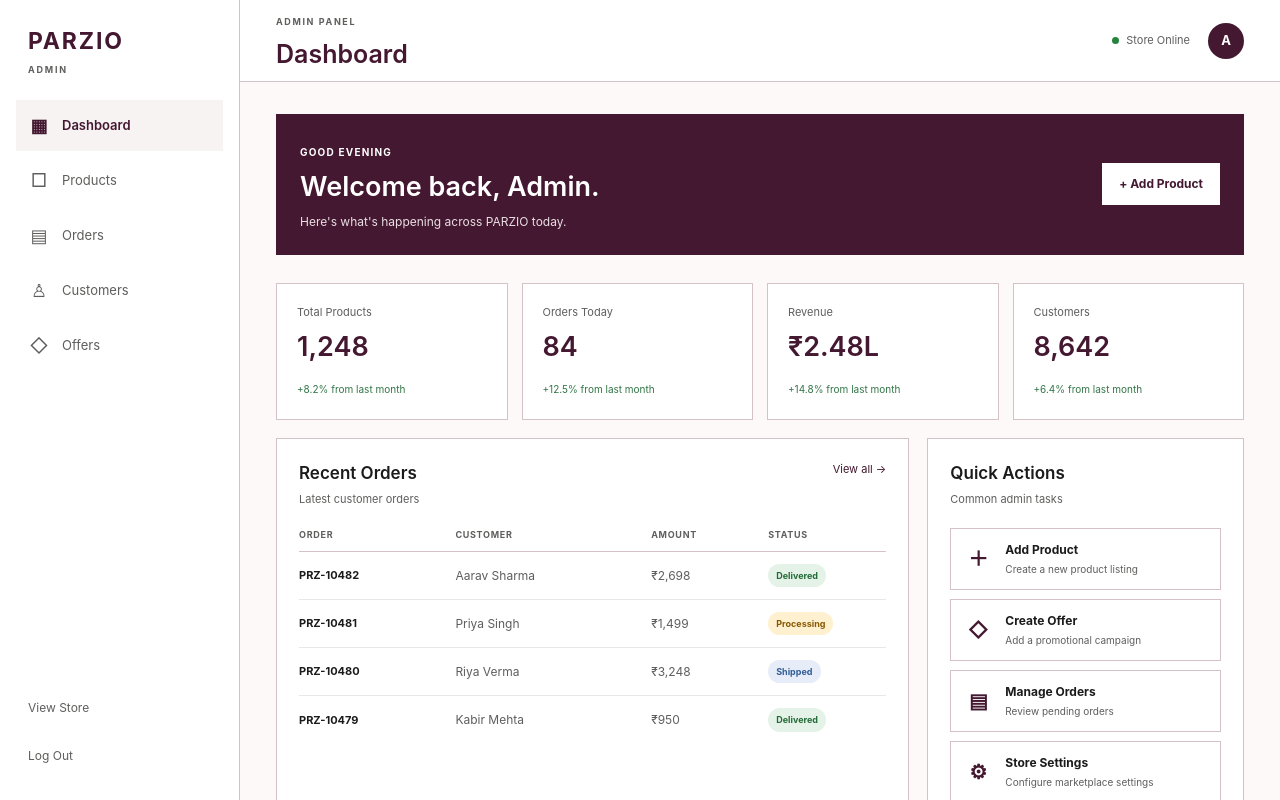
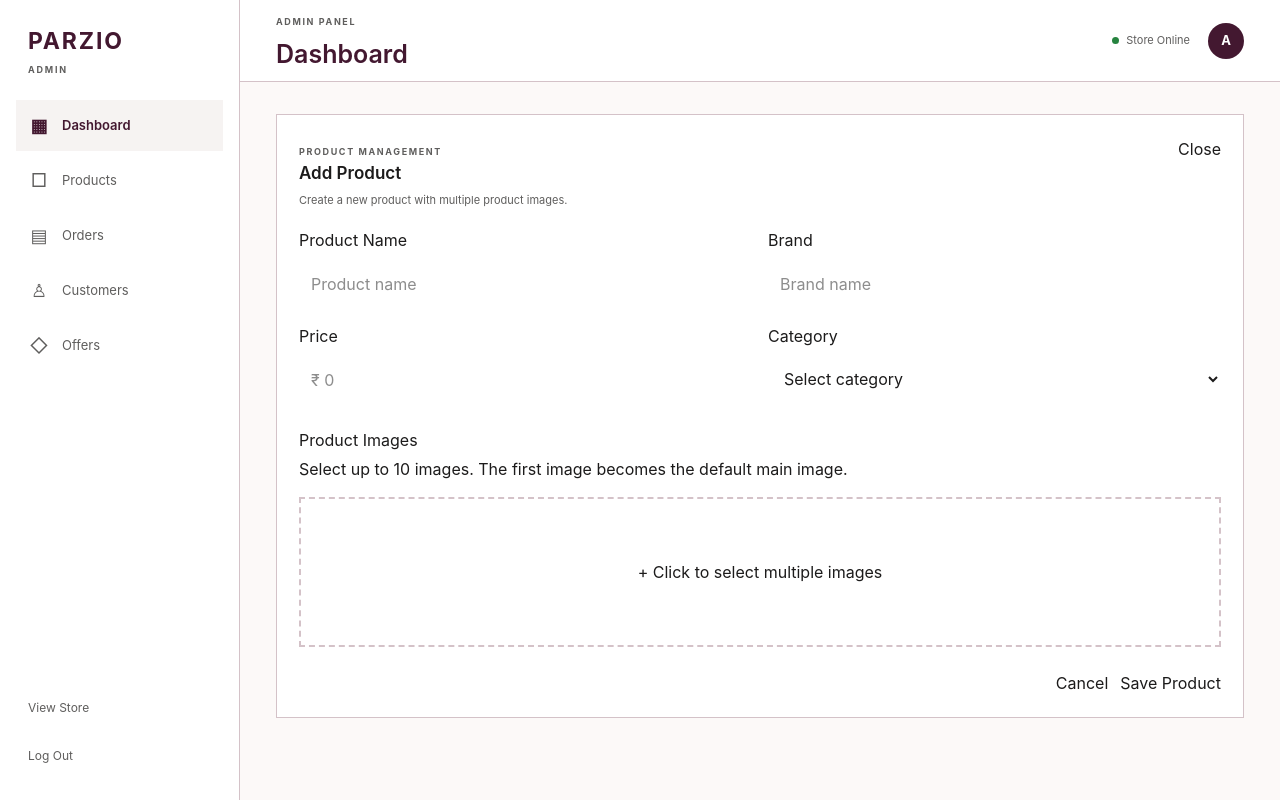
Before and after one commit to biikkkuuuu/parzio, a Next.js app: page /admin in a window 1280 px wide. Both pictures are taken after a click on the button "+ Add Product". Shown: the top 800 px of the page. Built offline with nearby package versions, Linux system fonts and the light colour scheme.

Commit message:
Add multiple product image upload to admin

```diff
--- a/src/app/admin/page.tsx
+++ b/src/app/admin/page.tsx
@@ -1,7 +1,8 @@
 "use client";
 
+import Image from "next/image";
 import Link from "next/link";
-import { useState } from "react";
+import { ChangeEvent, useState } from "react";
 import styles from "./admin.module.css";
 
 const stats = [
@@ -18,8 +19,80 @@ const recentOrders = [
   { id: "PRZ-10479", customer: "Kabir Mehta", amount: "₹950", status: "Delivered" },
 ];
 
+type ProductImage = {
+  id: string;
+  file: File;
+  preview: string;
+};
+
 export default function AdminPage() {
   const [active, setActive] = useState("Dashboard");
+  const [showProductForm, setShowProductForm] = useState(false);
+  const [images, setImages] = useState<ProductImage[]>([]);
+  const [mainImageId, setMainImageId] = useState<string | null>(null);
+  const [saved, setSaved] = useState(false);
+
+  const openProductForm = () => {
+    setSaved(false);
+    setShowProductForm(true);
+  };
+
+  const closeProductForm = () => {
+    images.forEach((image) => URL.revokeObjectURL(image.preview));
+    setImages([]);
+    setMainImageId(null);
+    setShowProductForm(false);
+    setSaved(false);
+  };
+
+  const handleImages = (event: ChangeEvent<HTMLInputElement>) => {
+    const files = Array.from(event.target.files ?? []);
+
+    const newImages = files
+      .filter((file) => file.type.startsWith("image/"))
+      .map((file) => ({
+        id: `${file.name}-${file.lastModified}-${Math.random()}`,
+        file,
+        preview: URL.createObjectURL(file),
+      }));
+
+    setImages((current) => {
+      const combined = [...current, ...newImages];
+      return combined.slice(0, 10);
+    });
+
+    if (!mainImageId && newImages.length > 0) {
+      setMainImageId(newImages[0].id);
+    }
+
+    event.target.value = "";
+  };
+
+  const removeImage = (id: string) => {
+    setImages((current) => {
+      const image = current.find((item) => item.id === id);
+
+      if (image) {
+        URL.revokeObjectURL(image.preview);
+      }
+
+      const remaining = current.filter((item) => item.id !== id);
+
+      if (mainImageId === id) {
+        setMainImageId(remaining[0]?.id ?? null);
+      }
+
+      return remaining;
+    });
+  };
+
+  const handleSaveProduct = () => {
+    if (images.length === 0) {
+      return;
+    }
+
+    setSaved(true);
+  };
 
   return (
     <main className={styles.page}>
@@ -75,14 +148,20 @@ export default function AdminPage() {
         </header>
 
         <div className={styles.content}>
+          {!showProductForm ? (
+            <>
               <section className={styles.welcome}>
                 <div>
                   <span>GOOD EVENING</span>
                   <h2>Welcome back, Admin.</h2>
-              <p>Here&apos;s what&apos;s happening across PARZIO today.</p>
+                  <p>
+                    Here&apos;s what&apos;s happening across PARZIO today.
+                  </p>
                 </div>
 
-            <button type="button">+ Add Product</button>
+                <button type="button" onClick={openProductForm}>
+                  + Add Product
+                </button>
               </section>
 
               <section className={styles.stats}>
@@ -136,7 +215,7 @@ export default function AdminPage() {
                   </div>
 
                   <div className={styles.quickActions}>
-                <button type="button">
+                    <button type="button" onClick={openProductForm}>
                       <strong>＋</strong>
                       <span>
                         <b>Add Product</b>
@@ -201,53 +280,251 @@ export default function AdminPage() {
                           style={{ height: `${height}%` }}
                         />
                         <span>
-                      {["Mon", "Tue", "Wed", "Thu", "Fri", "Sat", "Sun"][index]}
+                          {["Mon", "Tue", "Wed", "Thu", "Fri", "Sat", "Sun"][
+                            index
+                          ]}
                         </span>
                       </div>
                     ))}
                   </div>
                 </div>
               </section>
+            </>
+          ) : (
+            <section className={styles.card}>
+              <div className={styles.cardHeader}>
+                <div>
+                  <span className={styles.eyebrow}>PRODUCT MANAGEMENT</span>
+                  <h2>Add Product</h2>
+                  <p>Create a new product with multiple product images.</p>
                 </div>
-      </section>
 
-      <nav className={styles.mobileNav}>
+                <button type="button" onClick={closeProductForm}>
+                  Close
+                </button>
+              </div>
+
+              {saved ? (
+                <div style={{ padding: "30px 0" }}>
+                  <h2>Product ready ✓</h2>
+                  <p>
+                    Product images were selected successfully. Permanent
+                    storage will be connected in the next backend step.
+                  </p>
+
                   <button
                     type="button"
-          className={active === "Dashboard" ? styles.mobileActive : ""}
-          onClick={() => setActive("Dashboard")}
+                    onClick={closeProductForm}
+                    style={{ marginTop: 20 }}
                   >
-          <span>▦</span>
-          Dashboard
+                    Back to Dashboard
+                  </button>
+                </div>
+              ) : (
+                <div style={{ display: "grid", gap: 24 }}>
+                  <div
+                    style={{
+                      display: "grid",
+                      gridTemplateColumns: "1fr 1fr",
+                      gap: 16,
+                    }}
+                  >
+                    <label>
+                      Product Name
+                      <input
+                        type="text"
+                        placeholder="Product name"
+                        style={{
+                          width: "100%",
+                          marginTop: 8,
+                          padding: 12,
+                          boxSizing: "border-box",
+                        }}
+                      />
+                    </label>
+
+                    <label>
+                      Brand
+                      <input
+                        type="text"
+                        placeholder="Brand name"
+                        style={{
+                          width: "100%",
+                          marginTop: 8,
+                          padding: 12,
+                          boxSizing: "border-box",
+                        }}
+                      />
+                    </label>
+
+                    <label>
+                      Price
+                      <input
+                        type="number"
+                        placeholder="₹ 0"
+                        style={{
+                          width: "100%",
+                          marginTop: 8,
+                          padding: 12,
+                          boxSizing: "border-box",
+                        }}
+                      />
+                    </label>
+
+                    <label>
+                      Category
+                      <select
+                        defaultValue=""
+                        style={{
+                          width: "100%",
+                          marginTop: 8,
+                          padding: 12,
+                          boxSizing: "border-box",
+                        }}
+                      >
+                        <option value="" disabled>
+                          Select category
+                        </option>
+                        <option>Skincare</option>
+                        <option>Makeup</option>
+                        <option>Haircare</option>
+                        <option>Fragrance</option>
+                        <option>Body Care</option>
+                      </select>
+                    </label>
+                  </div>
+
+                  <div>
+                    <h3>Product Images</h3>
+                    <p style={{ marginTop: 5 }}>
+                      Select up to 10 images. The first image becomes the
+                      default main image.
+                    </p>
+
+                    <label
+                      style={{
+                        display: "flex",
+                        minHeight: 150,
+                        marginTop: 16,
+                        alignItems: "center",
+                        justifyContent: "center",
+                        border: "2px dashed #d4c2c8",
+                        cursor: "pointer",
+                      }}
+                    >
+                      <input
+                        type="file"
+                        accept="image/*"
+                        multiple
+                        hidden
+                        onChange={handleImages}
+                      />
+
+                      <span>
+                        + Click to select multiple images
+                      </span>
+                    </label>
+                  </div>
+
+                  {images.length > 0 && (
+                    <div>
+                      <h3>Image Preview ({images.length}/10)</h3>
+
+                      <div
+                        style={{
+                          display: "grid",
+                          gridTemplateColumns:
+                            "repeat(auto-fill, minmax(150px, 1fr))",
+                          gap: 14,
+                          marginTop: 14,
+                        }}
+                      >
+                        {images.map((image) => (
+                          <div
+                            key={image.id}
+                            style={{
+                              position: "relative",
+                              border:
+                                image.id === mainImageId
+                                  ? "2px solid #431830"
+                                  : "1px solid #d4c2c8",
+                              padding: 8,
+                              background: "#fff",
+                            }}
+                          >
+                            <div
+                              style={{
+                                position: "relative",
+                                height: 150,
+                                overflow: "hidden",
+                              }}
+                            >
+                              <Image
+                                src={image.preview}
+                                alt={image.file.name}
+                                fill
+                                unoptimized
+                                sizes="150px"
+                                style={{ objectFit: "cover" }}
+                              />
+                            </div>
+
+                            <button
+                              type="button"
+                              onClick={() => setMainImageId(image.id)}
+                              style={{
+                                width: "100%",
+                                marginTop: 8,
+                                padding: 8,
+                              }}
+                            >
+                              {image.id === mainImageId
+                                ? "Main Image ✓"
+                                : "Set as Main"}
                             </button>
 
                             <button
                               type="button"
-          className={active === "Products" ? styles.mobileActive : ""}
-          onClick={() => setActive("Products")}
+                              onClick={() => removeImage(image.id)}
+                              style={{
+                                width: "100%",
+                                marginTop: 6,
+                                padding: 8,
+                              }}
                             >
-          <span>□</span>
-          Products
+                              Remove
+                            </button>
+                          </div>
+                        ))}
+                      </div>
+                    </div>
+                  )}
+
+                  <div
+                    style={{
+                      display: "flex",
+                      justifyContent: "flex-end",
+                      gap: 12,
+                    }}
+                  >
+                    <button type="button" onClick={closeProductForm}>
+                      Cancel
                     </button>
 
                     <button
                       type="button"
-          className={active === "Orders" ? styles.mobileActive : ""}
-          onClick={() => setActive("Orders")}
+                      onClick={handleSaveProduct}
+                      disabled={images.length === 0}
                     >
-          <span>▤</span>
-          Orders
+                      Save Product
                     </button>
-
-        <button
-          type="button"
-          className={active === "Customers" ? styles.mobileActive : ""}
-          onClick={() => setActive("Customers")}
-        >
-          <span>♙</span>
-          Customers
-        </button>
-      </nav>
+                  </div>
+                </div>
+              )}
+            </section>
+          )}
+        </div>
+      </section>
     </main>
   );
 }
```
Lines whose indentation alone changed are shown as unchanged.
